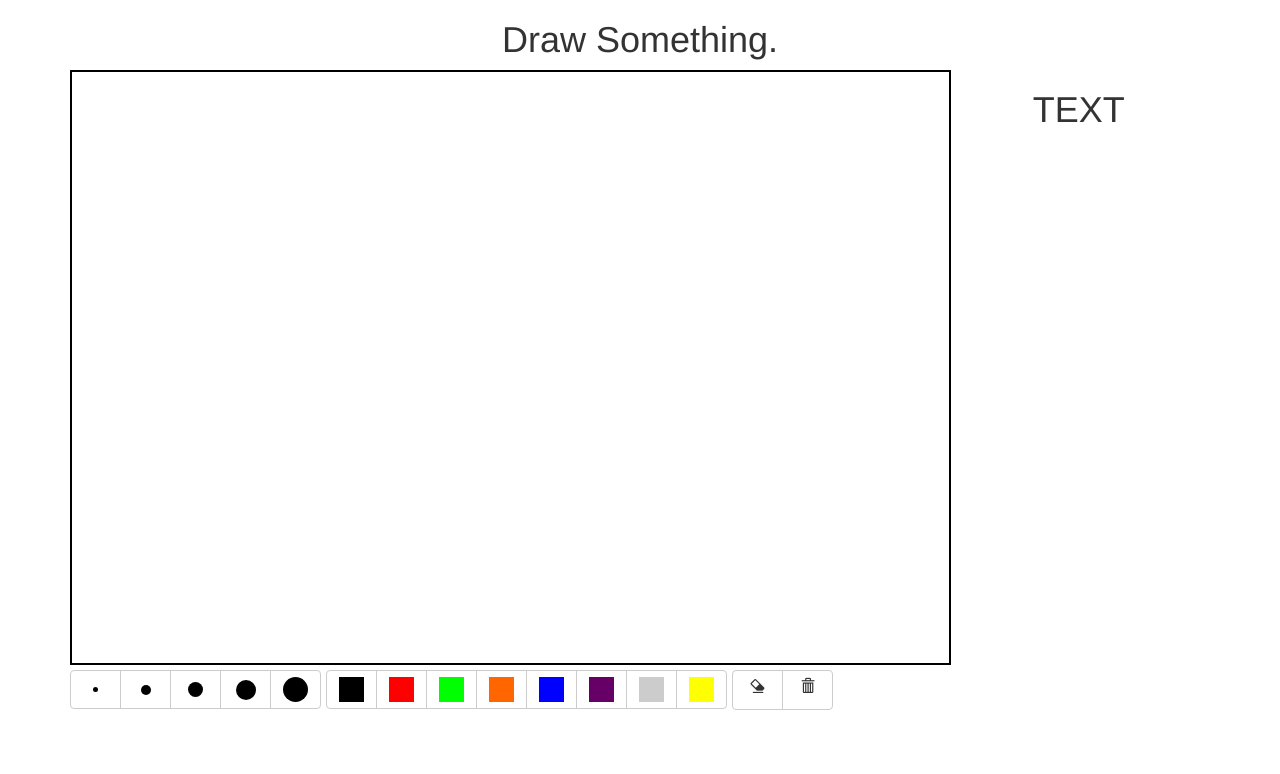
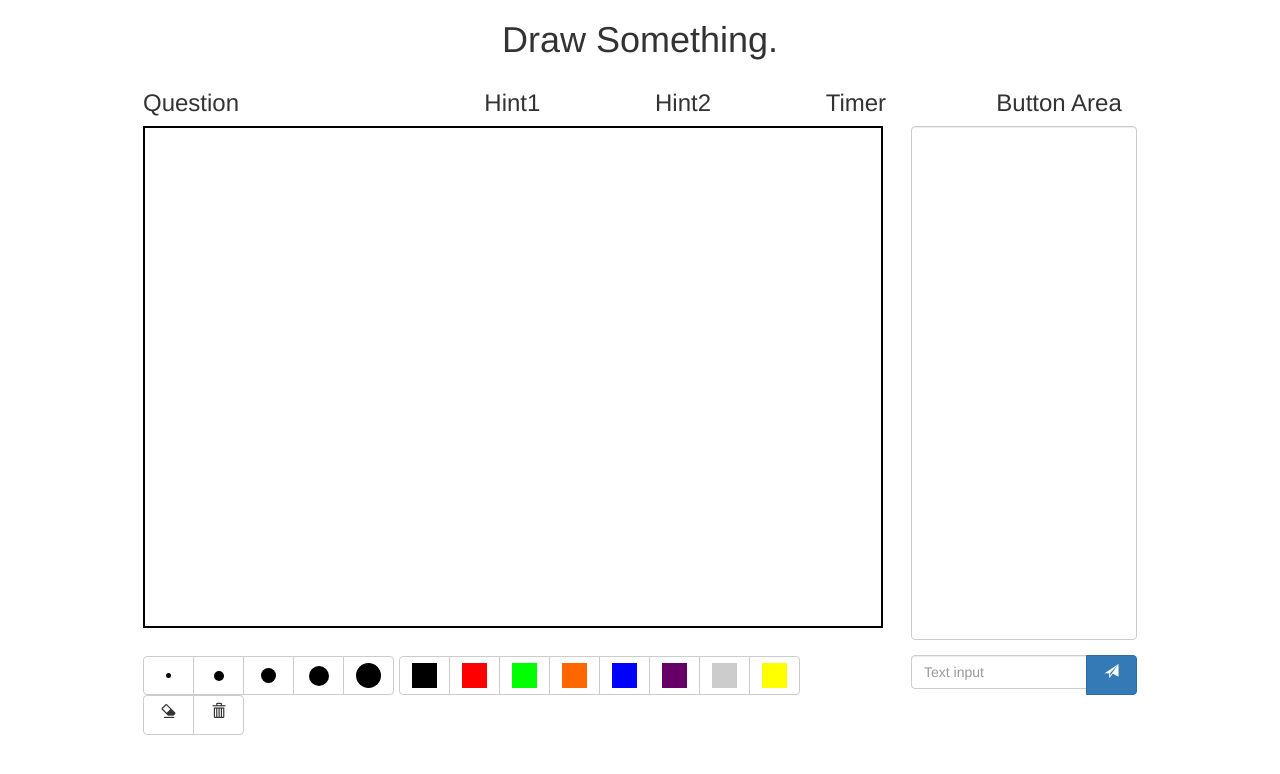
Before and after one commit to w-mj/DrawSomething, a plain HTML site: page game.html in a window 1280 px wide. Drawn offline with Linux system fonts and the light colour scheme.

Commit message:
responsive canvas

```diff
--- a/css/style.css
+++ b/css/style.css
@@ -109,3 +109,11 @@ span {
     width: 25px;
     height: 25px;
 }
+
+textarea {
+    resize: none;
+}
+
+/*input {*/
+    /*height: 25px;*/
+/*}*/
--- a/game.html
+++ b/game.html
@@ -10,15 +10,25 @@
     <title>Draw Something</title>
 </head>
 <body>
-<div class="container">
+<div class="container" style="width: 80%">
     <div class="row">
         <h1 style="text-align: center;">Draw Something.</h1>
     </div>
-    <div class="row" >
+    <div class="row">
+        <div class="col-md-4"><h3>Question</h3></div>
+        <div class="col-md-2"><h3>Hint1</h3></div>
+        <div class="col-md-2"><h3>Hint2</h3></div>
+        <div class="col-md-2"><h3>Timer</h3></div>
+        <div class="col-md-2"><h3>Button Area</h3></div>
+    </div>
+    <div class="row" id="main-row">
         <div class="col-md-9" id="drawing-area">
-            <canvas width=877 height=591 id="canvas-area">
+            <div id="canvas-container">
+            <canvas id="canvas-area">
                 <h1>Canvas is not supported on your browser.</h1>
             </canvas>
+            </div>
+            <p>&nbsp;</p>
             <div class="btn-toolbar" role="toolbar" aria-label="btngroup">
                 <div class="btn-group" role="group" aria-label="btngroup">
                     <div class="btn btn-default" onclick="setLineWidth(2)"><div id="painter-very-thin"></div></div>
@@ -44,7 +54,16 @@
             </div>
         </div>
         <div class="col-md-3" id="text-area">
-            <h1 style="text-align: center;">TEXT</h1>
+            <div class="form-group">
+                <label for="text-window" style="display: none;">Chat Window</label>
+                <textarea class="form-control rounded-0" id="text-window" rows="25"></textarea>
+            </div>
+            <div class="input-group">
+                <input type="text" class="form-control" placeholder="Text input">
+                <span class="input-group-btn">
+                <button type="submit" class="btn btn-primary"><span class="glyphicon glyphicon-send"></span></button>
+                </span>
+            </div>
         </div>
     </div>
 </div>
--- a/js/action.js
+++ b/js/action.js
@@ -2,6 +2,8 @@ let ctx, cvs;
 let drawing = false;
 
 $(document).ready(function() {
+    $('#canvas-container').height($("#text-window").height());
+    CanvasAutoResize.initialize();
     cvs = $("#canvas-area");
     ctx = document.getElementById('canvas-area').getContext('2d');
     ctx.lineWidth = 2;
@@ -37,3 +39,20 @@ function setLineColor(color) {
 function clearCanvas() {
     ctx.clearRect(0, 0, cvs.width(), cvs.height());
 }
+
+let CanvasAutoResize = {
+    draw: function() {
+        let ctx = document.getElementById('canvas-area').getContext('2d');
+        let canvasContainer = document.getElementById('canvas-container');
+        ctx.canvas.width  = canvasContainer.offsetWidth-2;
+        ctx.canvas.height = canvasContainer.offsetHeight-2;
+    },
+
+    initialize: function(){
+        let self = CanvasAutoResize;
+        self.draw();
+        $(window).on('resize', function(event){
+            self.draw();
+        });
+    }
+};
```
